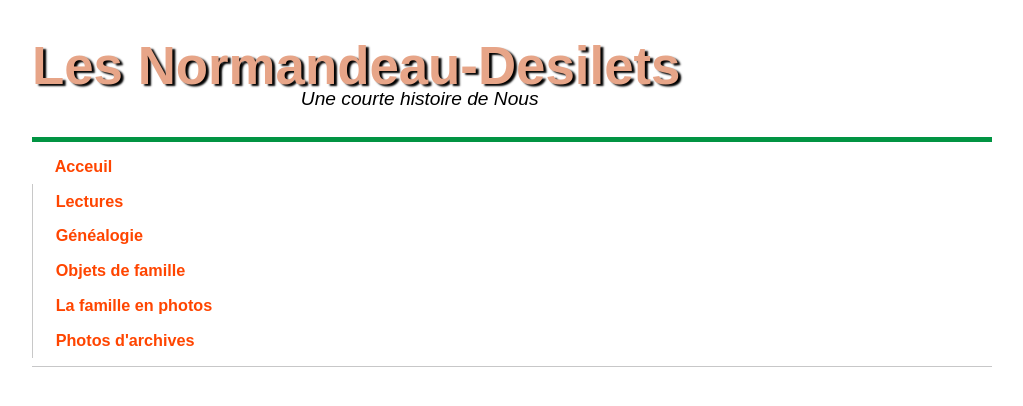
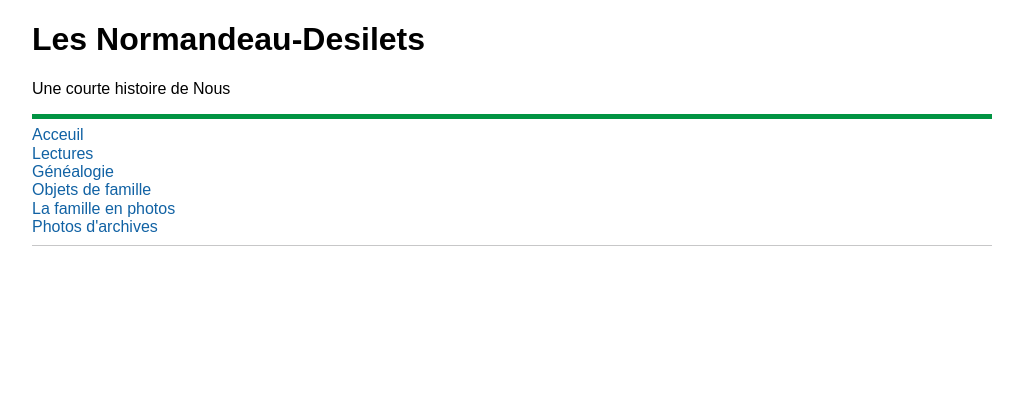
Before and after one commit to micheldesilets/la_famille, a PHP site: page /photo_gallery.php in a window 1280 px wide. Shown: the top 406 px of the page, without its empty margins (128-1151 px from the left). Run offline with PHP 8.4, Linux system fonts and the light colour scheme; data that the repository does not hold is empty.

Commit message:
Remove all text decoration and text display locations for a fresh start to @media parametering

```diff
--- a/css/style.css
+++ b/css/style.css
@@ -29,33 +29,29 @@ body {
 }
 
 h1 {
-  /* color: #212121;
-   font-family: 'Lato', sans-serif;
-   font-size: 3.25em;
-   font-weight: 300;
-   letter-spacing: -2px;
-   line-height: .975;*/
   font-family: "Alex Brush", sans-serif;
-  font-size: 3.3em;
-  margin-bottom: .001em;
-  color: #e7a588;
-  text-shadow: 3px 2px 2px black;
-  margin-top: .5em;
+  /* font-size: 3.3em;
+   margin-bottom: .001em;
+   color: #e7a588;
+   text-shadow: 3px 2px 2px black;
+   margin-top: .5em; */
 }
 
 .subhead {
+  /*
   font-size: 1.2em;
   font-style: italic;
   margin-top: -.5em;
   padding-left: 14em;
   margin-bottom: 1.4em;
+  */
 }
 
 .about h2,
 .mod h2,
 .nav-main a {
   /*font-family: 'Open Sans', sans-serif;*/
-  font-weight: 600;
+  /* font-weight: 600; */
   /*text-transform: uppercase;*/
 }
 
@@ -82,11 +78,13 @@ a:hover {
   content: ' »';
 }
 
+/*
 img {
   display: block;
   border: 2px solid black;
   margin-right: 12px;
 }
+*/
 
 /* CONTAINERS
 ------------------------------------------ */
@@ -114,11 +112,12 @@ main {
 
 /* MASTHEAD
 ------------------------------------------ */
+/*
 .masthead {
   padding-top: 10px;
   position: relative;
 }
-
+*/
 .logo {
   /*font-size: 10px;
   line-height: 1;
@@ -135,12 +134,14 @@ main {
   padding: .45em 0 .5em;
 }
 
+/*
 .nav-main li {
-  border-left: 1px solid #c8c8c8;
+  border-left: 1px solid #c8c8c8; (/
   /*display: inline-block;*/
-  text-align: left;
+/*  text-align: left;
   font-size: .9em;
 }
+*/
 
 .nav-main li:first-child {
   border-left: none;
@@ -152,10 +153,11 @@ main {
 
 .nav-main a {
   /*color: #292929;*/
+  /*
   display: inline-block;
   font-size: 1.125em;
   padding: .5em 1.15em .5em 1.4em;
-  color: orangered;
+  color: orangered; */
 }
 
 .nav-main a:hover {
@@ -231,8 +233,6 @@ h1 {
 }
 
 .home-pic {
-  position: absolute;
-  left: 10%;
   max-width: 100%;
 }
 
```
Also changed, not shown: css/media_query.css (+9 -9 lines).
